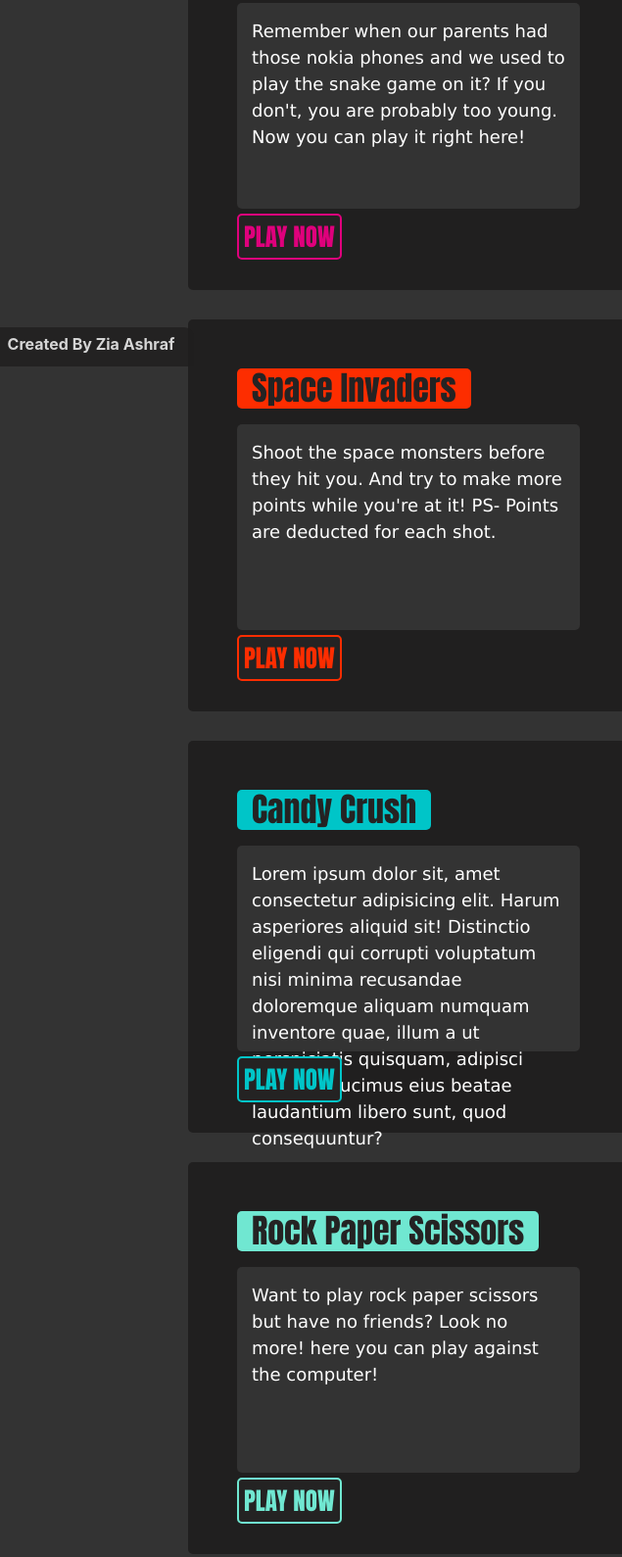
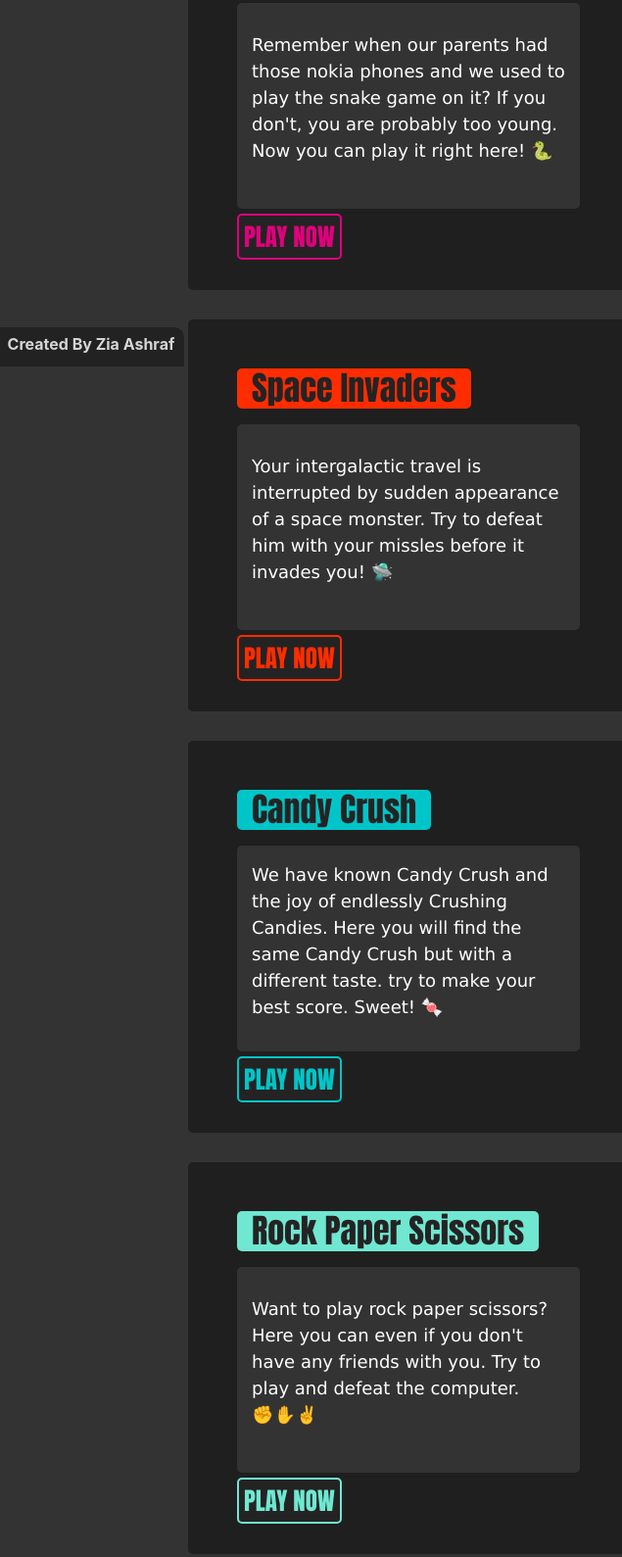
Before and after one commit to zia-ashraf/personalGames, a plain HTML site: page index.html in a window 1280 px wide. Shown: the part 426-2015 px from the top of the page at 98% size, 0-635 px from the left. Drawn offline with nearby package versions, Linux system fonts and the light colour scheme.

Commit message:
games descriptions added

```diff
--- a/index.html
+++ b/index.html
@@ -58,7 +58,7 @@
               <p>
                 Remember when our parents had those nokia phones and we used to
                 play the snake game on it? If you don't, you are probably too
-                young. Now you can play it right here!
+                young. Now you can play it right here! 🐍
               </p>
             </div>
             <div class="playnow">
@@ -72,9 +72,9 @@
             <h1>Space Invaders</h1>
             <div class="games-desc">
               <p>
-                Shoot the space monsters before they hit you. And try to make
-                more points while you're at it! PS- Points are deducted for each
-                shot.
+                Your intergalactic travel is interrupted by sudden appearance of
+                a space monster. Try to defeat him with your missles before it
+                invades you! 🛸
               </p>
             </div>
             <div class="playnow">
@@ -88,12 +88,9 @@
             <h1><t></t>Candy Crush</h1>
             <div class="games-desc">
               <p>
-                Lorem ipsum dolor sit, amet consectetur adipisicing elit. Harum
-                asperiores aliquid sit! Distinctio eligendi qui corrupti
-                voluptatum nisi minima recusandae doloremque aliquam numquam
-                inventore quae, illum a ut perspiciatis quisquam, adipisci
-                maxime ducimus eius beatae laudantium libero sunt, quod
-                consequuntur?
+                We have known Candy Crush and the joy of endlessly Crushing
+                Candies. Here you will find the same Candy Crush but with a
+                different taste. try to make your best score. Sweet! 🍬
               </p>
             </div>
             <div class="playnow">
@@ -110,8 +107,9 @@
             <h1>Rock Paper Scissors</h1>
             <div class="games-desc">
               <p>
-                Want to play rock paper scissors but have no friends? Look no
-                more! here you can play against the computer!
+                Want to play rock paper scissors? Here you can even if you don't
+                have any friends with you. Try to play and defeat the
+                computer.<br />✊✋✌️
               </p>
             </div>
             <div class="playnow">
@@ -128,8 +126,8 @@
             <div class="games-desc">
               <p>
                 The moles have invaded and we need your help!! They come out
-                from these random holes, mock us and go back in. Click on them
-                to wack then and make them go away.
+                from these random holes, mock us and go back in. Wack them and
+                help us get rid of them.🐀
               </p>
             </div>
             <div class="playnow">
--- a/style.css
+++ b/style.css
@@ -132,6 +132,8 @@ main {
   color: white;
   border-radius: 5px;
   padding: 15px 15px;
+  display: flex;
+  align-items: center;
 }
 
 #game-list > div > div > div > p {
@@ -312,7 +314,7 @@ footer {
     Ubuntu, Cantarell, "Open Sans", "Helvetica Neue", sans-serif;
   opacity: 0.8;
   border-top-right-radius: 10px;
-  padding-right: 20px;
+  padding-right: 10px;
 }
 footer p {
   color: white;
```
Also changed, not shown: about.html (+1 -1 lines), gameBundle/candyCrush/script.js (+2 -5 lines).
